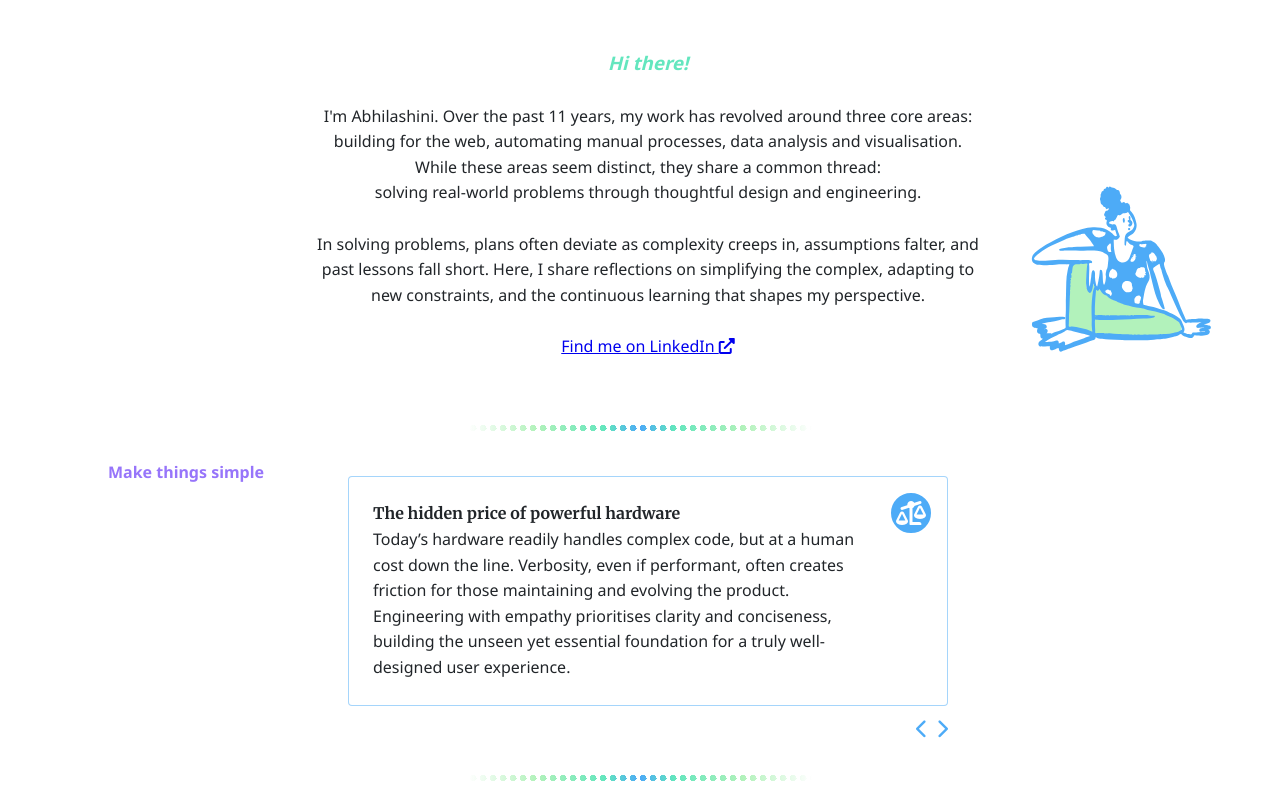
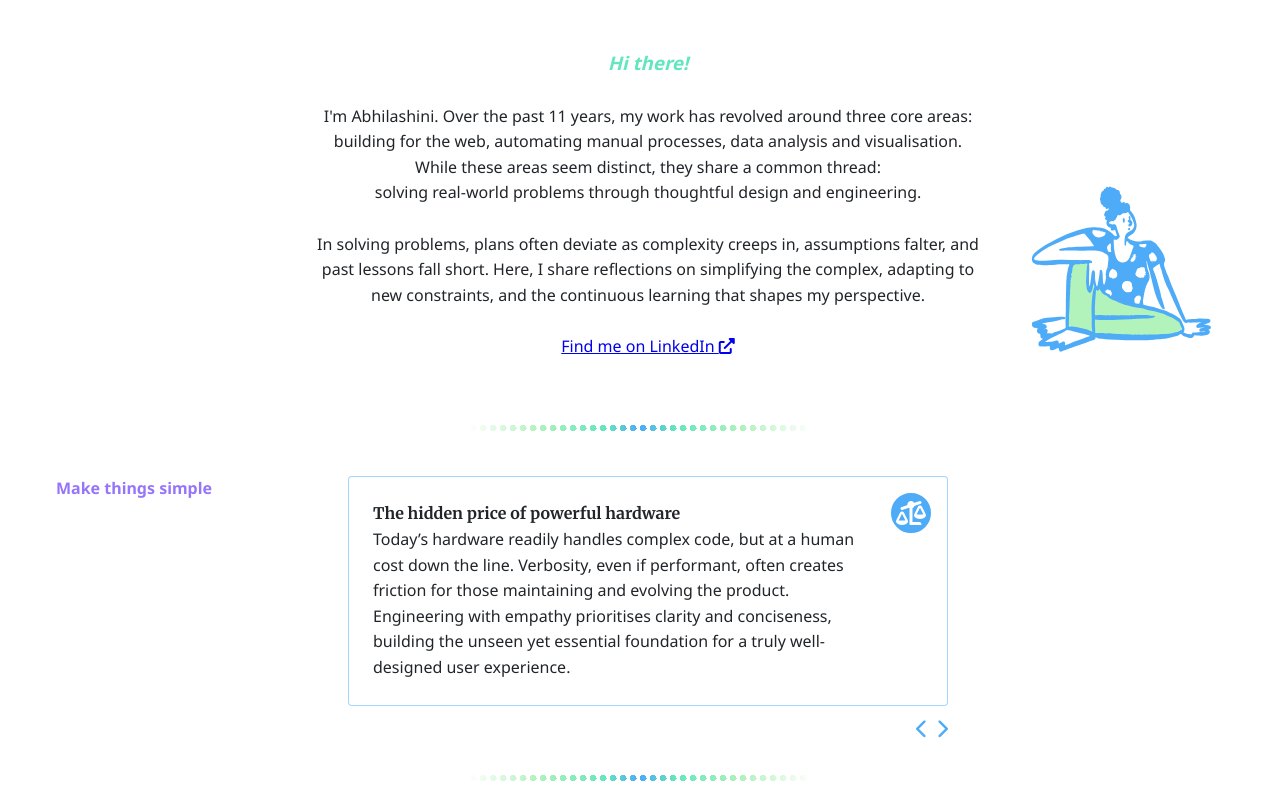
Before and after one commit to abhilashini/abhilashini.github.io, a Jekyll site: the page built from index.md, in a window 1280 px wide. Shown: the top 793 px of the page. Built offline with Jekyll 4.4.1, drawn with Linux system fonts in a browser that asks for light colours; grey boxes are pictures that could not be loaded.

Commit message:
Section Title Style refactoring and updates

```diff
--- a/assets/css/style.css
+++ b/assets/css/style.css
@@ -62,44 +62,49 @@
   padding: 1rem 0rem 0rem 1rem
 }
 
-/* Section titles */
 .section-title {
   font-family: var(--font-body);
   font-size: 1rem;
   font-weight: 700;
   line-height: 1.2;
-  position: absolute;
-  top: 0;
-  width: 20rem;
   color: var(--color-primary);
 }
 
 .section-title--left {
-  left: -22rem; /* Position to the left of the column */
+  left: -15rem;
   text-align: right;
+  position: absolute;
 }
 
 .section-title--right {
-  right: -22rem; /* Position to the right of the column */
+  right: -15rem;
   text-align: left;
+  position: absolute;
 }
 
-/* Active Section Highlight */
-.section.active .section-title {
-  animation: scaleUp 0.5s ease forwards;
-  transform: scale(1.1); /* Keep scaled-up state */
+.section-title--center {
+  left: 50%;
+  transform: translateX(-50%);
+  text-align: center;
+  width: auto; /* Override 20rem */
+  position: relative; /* Change to relative if in flow */
+  margin: 0 auto 2.5rem; /* Center in parent */
 }
 
-@keyframes scaleUp {
-  0% {
-    transform: scale(1);
-  }
-  100% {
-    transform: scale(1.1);
-  }
+/* Squiggle Positioning Adjustments */
+.section-title--left::after {
+  right: 0;
 }
 
-/* Hand-drawn Squiggle */
+.section-title--right::after {
+  left: 0;
+}
+
+.section-title--center::after {
+  left: 50%;
+  transform: translateX(-50%);
+}
+
 .section.active .section-title::after {
   content: '';
   display: block;
@@ -111,12 +116,9 @@
   bottom: -10px; /* Position below the title */
 }
 
-.section-title--right::after {
-  left: 0;
-}
-
-.section-title--left::after {
-  right: 0;
+/* Animation Fix */
+.section.active .section-title {
+  animation: scaleUp 0.5s ease forwards;
 }
 
 /* Doodles */
```
